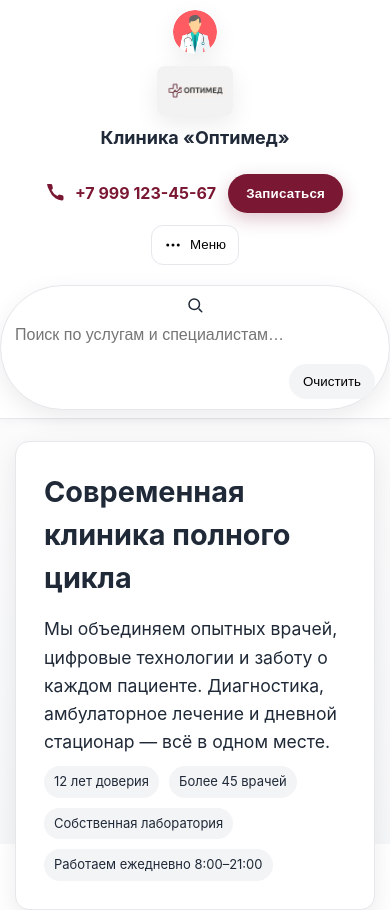
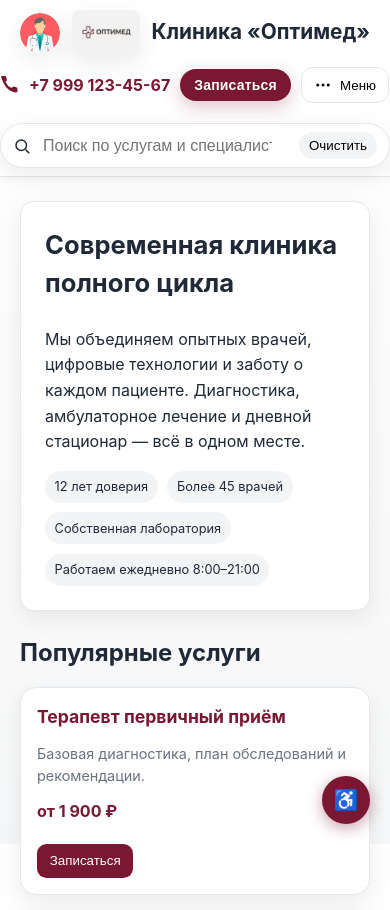
Before and after one commit to andry123-cpu/mpit_rabota, a Vue app in the folder frontend/vue-project/: page / in a window 390 px wide. Shown: the top 910 px of the page. Built offline with nearby package versions, Linux system fonts and the light colour scheme.

Commit message:
fix and add new tem

```diff
--- a/frontend/vue-project/src/views/HomeView.vue
+++ b/frontend/vue-project/src/views/HomeView.vue
@@ -1,8 +1,102 @@
 <script setup>
-import { ref, computed, onMounted } from 'vue'
+import { ref, computed, onMounted, watch } from 'vue'
 
 // ========================
-// ДАННЫЕ ПАЦИЕНТА И АНАЛИЗ
+// УПРАВЛЕНИЕ ТЕМАМИ
+// ========================
+const isHighContrast = ref(false)
+const fontSizeScale = ref(1.0) // 1.0 = нормальный, 1.5 = увеличенный
+
+// Загружаем настройки из localStorage
+onMounted(() => {
+  const savedContrast = localStorage.getItem('highContrastMode')
+  const savedFontSize = localStorage.getItem('fontSizeScale')
+
+  if (savedContrast) {
+    isHighContrast.value = JSON.parse(savedContrast)
+  }
+
+  if (savedFontSize) {
+    fontSizeScale.value = parseFloat(savedFontSize)
+  }
+
+  // Применяем настройки
+  applyAccessibilitySettings()
+})
+
+// Применяем настройки доступности
+const applyAccessibilitySettings = () => {
+  document.body.style.fontSize = `${16 * fontSizeScale.value}px`
+
+  if (isHighContrast.value) {
+    document.body.classList.add('high-contrast')
+  } else {
+    document.body.classList.remove('high-contrast')
+  }
+}
+
+// Сохраняем настройки при изменении
+watch(isHighContrast, (newValue) => {
+  localStorage.setItem('highContrastMode', JSON.stringify(newValue))
+  applyAccessibilitySettings()
+})
+
+watch(fontSizeScale, (newValue) => {
+  localStorage.setItem('fontSizeScale', newValue.toString())
+  applyAccessibilitySettings()
+})
+
+// Переключение контрастного режима
+const toggleHighContrast = () => {
+  isHighContrast.value = !isHighContrast.value
+}
+
+// Увеличение/уменьшение шрифта
+const increaseFontSize = () => {
+  fontSizeScale.value = Math.min(fontSizeScale.value + 0.2, 2.0)
+}
+
+const decreaseFontSize = () => {
+  fontSizeScale.value = Math.max(fontSizeScale.value - 0.2, 0.8)
+}
+
+// Сброс настроек
+const resetAccessibility = () => {
+  isHighContrast.value = false
+  fontSizeScale.value = 1.0
+}
+
+// Горячие клавиши
+onMounted(() => {
+  document.addEventListener('keydown', (e) => {
+    // Ctrl + + для увеличения шрифта
+    if (e.ctrlKey && e.key === '+') {
+      e.preventDefault()
+      increaseFontSize()
+    }
+
+    // Ctrl + - для уменьшения шрифта
+    if (e.ctrlKey && e.key === '-') {
+      e.preventDefault()
+      decreaseFontSize()
+    }
+
+    // Ctrl + 0 для сброса
+    if (e.ctrlKey && e.key === '0') {
+      e.preventDefault()
+      resetAccessibility()
+    }
+
+    // Ctrl + C для переключения контраста
+    if (e.ctrlKey && e.key.toLowerCase() === 'c') {
+      e.preventDefault()
+      toggleHighContrast()
+    }
+  })
+})
+
+// ========================
+// ОСТАЛЬНОЙ КОД (анализ пациентов, поиск и т.д.)
 // ========================
 
 const patientData = ref({
@@ -16,7 +110,6 @@ const analysisResult = ref(null)
 const isSubmitting = ref(false)
 const apiError = ref(null)
 
-// Списки симптомов для анализа
 const CRITICAL_SYMPTOMS = [
   'грудная боль', 'потеря сознания', 'одышка', 'инфаркт', 'инсульт',
   'сильное кровотечение', 'судороги', 'боль в груди', 'затруднённое дыхание'
@@ -34,13 +127,11 @@ const MILD_SYMPTOMS = [
   'мышечная слабость', 'боль в спине', 'отеки', 'рвота'
 ]
 
-// Нормализация симптомов для анализа
 const normalizeSymptoms = (input) => {
   if (!input) return []
   return input.toLowerCase().split(',').map(s => s.trim())
 }
 
-// Определение уровня срочности
 const analyzeUrgency = () => {
   const age = patientData.value.age
   const symptoms = normalizeSymptoms(patientData.value.symptoms)
@@ -49,7 +140,6 @@ const analyzeUrgency = () => {
   let urgency = 'низкая'
   let format = 'телемедицина'
 
-  // Критическая срочность
   const hasCriticalSymptom = symptoms.some(s =>
     CRITICAL_SYMPTOMS.some(cs => s.includes(cs))
   )
@@ -60,7 +150,6 @@ const analyzeUrgency = () => {
     urgency = 'критическая'
     format = 'выезд врача'
   } else {
-    // Высокая срочность
     const hasHighUrgencySymptom = symptoms.some(s =>
       HIGH_URGENCY_SYMPTOMS.some(hs => s.includes(hs))
     )
@@ -79,7 +168,6 @@ const analyzeUrgency = () => {
     }
   }
 
-  // Особый случай для пожилых пациентов
   if (age >= 75 && urgency !== 'критическая') {
     format = 'выезд врача (по возрасту)'
   }
@@ -87,7 +175,6 @@ const analyzeUrgency = () => {
   return { urgency, format }
 }
 
-// Отправка данных на сервер (заглушка)
 const submitTriageForm = async () => {
   if (!patientData.value.age || !patientData.value.symptoms || !patientData.value.location) {
     alert('Пожалуйста, заполните все обязательные поля')
@@ -98,11 +185,9 @@ const submitTriageForm = async () => {
   apiError.value = null
 
   try {
-    // Анализируем локально
     const result = analyzeUrgency()
     analysisResult.value = result
 
-    // ЗДЕСЬ БУДЕТ ОТПРАВКА НА БЭКЕНД
     console.log('Готово к отправке на сервер:', {
       ...patientData.value,
       urgency: result.urgency,
@@ -120,7 +205,6 @@ const submitTriageForm = async () => {
   }
 }
 
-// Очистка формы
 const resetForm = () => {
   patientData.value = {
     age: null,
@@ -132,7 +216,6 @@ const resetForm = () => {
   apiError.value = null
 }
 
-// Вычисляемые свойства для отображения
 const urgencyClass = computed(() => {
   if (!analysisResult.value) return ''
   const urgency = analysisResult.value.urgency.toLowerCase()
@@ -156,11 +239,7 @@ const recommendationText = computed(() => {
   }
 })
 
-// ========================
-// ФУНКЦИОНАЛ СТРАНИЦЫ
-// ========================
-
-// Мобильное меню
+// Функционал страницы
 onMounted(() => {
   const kebabBtn = document.getElementById('kebabBtn')
   const kebabMenu = document.getElementById('kebabMenu')
@@ -179,7 +258,6 @@ onMounted(() => {
     })
   }
 
-  // Модальное окно записи
   const dlg = document.getElementById('bookModal')
   const openBookBtn = document.getElementById('openBook')
 
@@ -193,7 +271,6 @@ onMounted(() => {
     })
   }
 
-  // Кнопки "Записаться" в карточках услуг
   document.querySelectorAll('.action').forEach(btn => {
     btn.addEventListener('click', () => {
       if (dlg) dlg.showModal()
@@ -201,7 +278,6 @@ onMounted(() => {
   })
 })
 
-// Поиск по услугам
 const searchQuery = ref('')
 const showNoResults = ref(false)
 
@@ -238,7 +314,6 @@ const clearSearch = () => {
   showNoResults.value = false
 }
 
-// Запись на приём
 const bookAppointment = () => {
   const dlg = document.getElementById('bookModal')
   if (dlg) dlg.showModal()
@@ -248,10 +323,6 @@ const closeModal = () => {
   const dlg = document.getElementById('bookModal')
   if (dlg) dlg.close('cancel')
 }
-
-// ========================
-// ДАННЫЕ ДЛЯ МОДАЛЬНОГО ОКНА
-// ========================
 
 const bookingData = ref({
   name: '',
@@ -266,7 +337,6 @@ const submitBookingForm = async () => {
   }
 
   try {
-    // ЗДЕСЬ БУДЕТ ОТПРАВКА ЗАПИСИ НА БЭКЕНД
     console.log('Готово к отправке записи:', {
       ...bookingData.value,
       triageResult: analysisResult.value
@@ -274,11 +344,9 @@ const submitBookingForm = async () => {
 
     alert('Спасибо! Мы свяжемся с вами в ближайшее время.')
 
-    // Закрываем модальное окно
     const dlg = document.getElementById('bookModal')
     if (dlg) dlg.close('ok')
 
-    // Очищаем форму
     bookingData.value = { name: '', phone: '', service: '' }
 
   } catch (error) {
@@ -297,6 +365,38 @@ const submitBookingForm = async () => {
           <img src="@/assets/images/Logo.png" alt="Оптимед — логотип" class="main-logo">
           <h1>Клиника «Оптимед»</h1>
         </a>
+
+        <!-- ПЕРЕКЛЮЧАТЕЛЬ ТЕМЫ -->
+        <div class="theme-toggle-container" aria-label="Настройки доступности">
+          <div class="theme-toggle" :class="{ 'high-contrast-active': isHighContrast }">
+            <button
+              class="theme-btn"
+              @click="decreaseFontSize"
+              aria-label="Уменьшить размер шрифта"
+              title="Уменьшить шрифт (Ctrl + -)"
+            >
+              A-
+            </button>
+            <button
+              class="theme-btn theme-btn-main"
+              @click="toggleHighContrast"
+              :aria-pressed="isHighContrast"
+              aria-label="Включить/выключить режим для слабовидящих"
+              title="Режим для слабовидящих (Ctrl + C)"
+            >
+              <span class="theme-indicator">{{ isHighContrast ? '♿' : '♿' }}</span>
+              <span class="theme-label">{{ isHighContrast ? 'Стандартная' : 'Для слабовидящих' }}</span>
+            </button>
+            <button
+              class="theme-btn"
+              @click="increaseFontSize"
+              aria-label="Увеличить размер шрифта"
+              title="Увеличить шрифт (Ctrl + +)"
+            >
+              A+
+            </button>
+          </div>
+        </div>
 
         <!-- «Записаться» + телефон + троеточие -->
         <div class="cta" role="group" aria-label="Контакты и запись">
@@ -324,7 +424,6 @@ const submitBookingForm = async () => {
         </nav>
       </div>
 
-
       <div class="container search-wrap">
         <form class="search" role="search" aria-label="Поиск по услугам" @submit.prevent>
           <svg width="18" height="18" viewBox="0 0 24 24" fill="none" aria-hidden="true">
@@ -350,7 +449,7 @@ const submitBookingForm = async () => {
         </div>
       </section>
 
-    <!-- Услуги (без изменений содержимого) -->
+      <!-- Услуги -->
       <section id="services" class="services" aria-labelledby="servicesTitle">
         <h3 id="servicesTitle">Популярные услуги</h3>
         <div class="grid" id="servicesGrid" aria-live="polite">
@@ -364,7 +463,7 @@ const submitBookingForm = async () => {
             <h4>{{ service.title }}</h4>
             <p>{{ service.description }}</p>
             <div class="price">{{ service.price }}</div>
-          <button class="action">Записаться</button>
+            <button class="action" @click="bookAppointment">Записаться</button>
           </article>
         </div>
         <p class="muted" id="nothingFound" v-show="showNoResults">Ничего не найдено. Попробуйте изменить запрос.</p>
@@ -405,6 +504,19 @@ const submitBookingForm = async () => {
         </div>
       </form>
     </dialog>
+
+    <!-- МОБИЛЬНЫЙ ПЕРЕКЛЮЧАТЕЛЬ -->
+    <div class="mobile-theme-toggle" aria-label="Мобильное меню доступности">
+      <button
+        class="mobile-theme-btn"
+        @click="toggleHighContrast"
+        :class="{ 'active': isHighContrast }"
+        :aria-pressed="isHighContrast"
+        aria-label="Включить/выключить режим для слабовидящих"
+      >
+        <span class="mobile-theme-icon">{{ isHighContrast ? '♿' : '♿' }}</span>
+      </button>
+    </div>
   </div>
 </template>
 
@@ -420,6 +532,14 @@ const submitBookingForm = async () => {
   --radius: 14px;
   --shadow: 0 8px 24px rgba(0, 0, 0, .08);
   --container: 1180px;
+
+  /* Цвета для режима слабовидящих */
+  --hc-bg: #000000;
+  --hc-text: #ffffff;
+  --hc-accent: #ffcc00;
+  --hc-border: #ffffff;
+  --hc-card: #1a1a1a;
+  --hc-input: #333333;
 }
 
 * { box-sizing: border-box; margin: 0; padding: 0; }
@@ -429,180 +549,289 @@ body {
   font-family: Inter, system-ui, -apple-system, Segoe UI, Roboto, Arial, sans-serif;
   color: var(--gray-800);
   background: linear-gradient(0deg, var(--gray-50), #ffffff);
+  transition: background-color 0.3s, color 0.3s;
 }
-.container { max-width: var(--container); margin: 0 auto; padding: 0 20px; }
 
-    /* АДАПТИВНОСТЬ - УЛУЧШЕНАЯ */
+/* Режим слабовидящих */
+body.high-contrast {
+  background: var(--hc-bg) !important;
+  color: var(--hc-text) !important;
+  background-image: none !important;
+  line-height: 1.7 !important;
+}
+
+/* СТИЛИ ПЕРЕКЛЮЧАТЕЛЯ ТЕМЫ */
+.theme-toggle-container {
+  display: flex;
+  align-items: center;
+  margin-left: 15px;
+}
+
+.theme-toggle {
+  display: flex;
+  gap: 8px;
+  background: var(--white);
+  border: 1px solid var(--gray-200);
+  border-radius: 20px;
+  padding: 4px;
+  box-shadow: var(--shadow);
+}
+
+.theme-toggle.high-contrast-active {
+  background: var(--hc-card);
+  border-color: var(--hc-border);
+}
+
+.theme-btn {
+  padding: 6px 12px;
+  border: none;
+  border-radius: 15px;
+  background: transparent;
+  color: var(--gray-800);
+  font-weight: 600;
+  cursor: pointer;
+  transition: all 0.2s ease;
+  font-size: 14px;
+}
+
+.theme-btn:hover {
+  background: var(--gray-200);
+}
+
+.theme-btn-main {
+  display: flex;
+  align-items: center;
+  gap: 6px;
+  background: var(--burgundy);
+  color: var(--white);
+  padding: 6px 14px;
+}
+
+.theme-btn-main:hover {
+  background: var(--burgundy-700);
+}
+
+.theme-indicator {
+  font-size: 18px;
+  line-height: 1;
+}
+
+.theme-label {
+  font-size: 14px;
+  font-weight: 600;
+}
+
+/* Стили для режима слабовидящих */
+body.high-contrast .theme-btn {
+  color: var(--hc-text);
+  background: var(--hc-card);
+  border-color: var(--hc-border);
+}
+
+body.high-contrast .theme-btn:hover {
+  background: #2a2a2a;
+}
+
+body.high-contrast .theme-btn-main {
+  background: var(--hc-accent);
+  color: #000000;
+}
+
+body.high-contrast .theme-btn-main:hover {
+  background: #ffdd55;
+  color: #000000;
+}
+
+/* МОБИЛЬНЫЙ ПЕРЕКЛЮЧАТЕЛЬ */
+.mobile-theme-toggle {
+  position: fixed;
+  bottom: 20px;
+  right: 20px;
+  z-index: 1000;
+  display: none;
+}
+
+.mobile-theme-btn {
+  width: 56px;
+  height: 56px;
+  border-radius: 50%;
+  background: var(--burgundy);
+  color: white;
+  border: none;
+  font-size: 24px;
+  box-shadow: 0 4px 15px rgba(122, 23, 50, 0.4);
+  cursor: pointer;
+  transition: all 0.2s ease;
+  display: flex;
+  align-items: center;
+  justify-content: center;
+}
+
+.mobile-theme-btn:hover {
+  transform: scale(1.1);
+  box-shadow: 0 6px 20px rgba(122, 23, 50, 0.6);
+}
+
+.mobile-theme-btn.active {
+  background: var(--hc-accent);
+  color: #000000;
+}
+
+/* Улучшенная доступность в режиме слабовидящих */
+body.high-contrast header {
+  background: var(--hc-card) !important;
+  border-bottom: 2px solid var(--hc-border) !important;
+  box-shadow: 0 4px 8px rgba(255,255,255,0.1) !important;
+}
+
+body.high-contrast .brand h1,
+body.high-contrast .about h2,
+body.high-contrast .services h3,
+body.high-contrast .card h4,
+body.high-contrast footer strong {
+  color: var(--hc-accent) !important;
+  text-shadow: 0 0 2px rgba(255,255,255,0.3) !important;
+}
+
+body.high-contrast .btn-primary {
+  background: var(--hc-accent) !important;
+  color: #000000 !important;
+  box-shadow: 0 4px 12px rgba(255,204,0,0.4) !important;
+}
+
+body.high-contrast .btn-primary:hover {
+  background: #ffdd55 !important;
+  box-shadow: 0 6px 16px rgba(255,204,0,0.6) !important;
+}
+
+body.high-contrast a:not(.btn),
+body.high-contrast .phone {
+  color: var(--hc-accent) !important;
+  text-decoration: underline !important;
+}
+
+body.high-contrast .search,
+body.high-contrast .card,
+body.high-contrast .about {
+  border: 2px solid var(--hc-border) !important;
+  background: var(--hc-card) !important;
+}
+
+body.high-contrast .kebab-menu {
+  background: var(--hc-card) !important;
+  border: 2px solid var(--hc-border) !important;
+}
+
+body.high-contrast input,
+body.high-contrast select,
+body.high-contrast button {
+  border: 2px solid var(--hc-border) !important;
+  background: var(--hc-input) !important;
+  color: var(--hc-text) !important;
+}
+
+body.high-contrast .price {
+  color: var(--hc-accent) !important;
+  font-weight: bold !important;
+}
+
+body.high-contrast dialog {
+  border: 3px solid var(--hc-border) !important;
+  background: var(--hc-card) !important;
+  color: var(--hc-text) !important;
+}
+
+/* Адаптивность для мобильных */
 @media (max-width: 768px) {
-      :root { --container: 100%; }
-      .container { padding: 0 15px; }
-      .topbar {
-        flex-direction: column;
-        gap: 12px;
-        text-align: center;
-        padding: 10px 0;
+  .theme-toggle-container {
+    display: none;
   }
-      .brand {
-        flex-direction: column;
-        gap: 8px;
-        width: 100%;
+
+  .mobile-theme-toggle {
+    display: block;
   }
-      .brand h1 {
-        font-size: 18px;
-        margin-top: 5px;
+
+  body.high-contrast .mobile-theme-btn {
+    background: var(--hc-accent) !important;
+    color: #000000 !important;
   }
-      .cta {
-        width: 100%;
-        justify-content: center;
-        flex-wrap: wrap;
-        margin-top: 10px;
-      }
-      .search-wrap { padding: 12px 0 5px 0; }
-      .search {
-        flex-direction: column;
-        padding: 10px;
-        border-radius: 12px;
-      }
-      .search input {
-        width: 100%;
-        margin-bottom: 8px;
-      }
-      .search button {
-        align-self: flex-end;
-        padding: 8px 16px;
-      }
-      .about {
-        padding: 20px;
-        margin-top: 12px;
-      }
-      .about h2 { font-size: 1.4rem; }
-      .services h3 {
-        font-size: 1.3rem;
-        margin-bottom: 8px;
-      }
-      .grid {
-        grid-template-columns: 1fr;
-        gap: 12px;
-      }
-      .card {
-        padding: 14px;
-        grid-column: span 1 !important;
-      }
-      .card h4 { font-size: 1rem; }
-      .card p { font-size: 0.9rem; }
-      .card .price { font-size: 1rem; }
-      .card .action {
-        padding: 8px 12px;
-        font-size: 0.9rem;
-      }
-      footer {
-        padding: 20px 0;
-        font-size: 14px;
-        text-align: center;
-      }
-      .contact-row {
-        flex-direction: column;
-        align-items: center;
-        gap: 8px;
-      }
-      .admin-link {
-        justify-content: center;
-        width: 100%;
+
+  body.high-contrast .mobile-theme-btn.active {
+    background: #ffaa00 !important;
+    color: #000000 !important;
   }
 }
 
+@media (max-width: 480px) {
+  .mobile-theme-btn {
+    width: 48px;
+    height: 48px;
+    font-size: 20px;
+  }
+}
+
+/* Остальные стили без изменений */
 header{position:sticky;top:0;z-index:50;background:var(--white);border-bottom:1px solid var(--gray-200);box-shadow:0 2px 10px rgba(0,0,0,.04)}
 .topbar{display:flex;align-items:center;justify-content:space-between;gap:16px;padding:14px 0}
 .brand{display:flex;align-items:center;gap:12px;text-decoration:none;color:inherit}
-    .brand h1{font-size:18px;line-height:1.1;margin:0}
+.brand h1{font-size:1.5rem;line-height:1.1;margin:0}
 
-    /*стиль лого */
 .main-logo {
-      height: 50px;
+  height: 45px;
   width: auto;
   display: block;
   border-radius: 8px;
   box-shadow: var(--shadow);
 }
 
-    /*доктор */
 .doc-img {
-      width: 44px;
-      height: 44px;
+  width: 40px;
+  height: 40px;
   border-radius: 50%;
   object-fit: cover;
   box-shadow: var(--shadow);
   background-color: #f8f9fa;
 }
 
-    .brand h1 {
-      font-size: 20px;
-      margin: 0;
-      align-self: center;
-    }
-
-    .kebab{border:1px solid var(--gray-200);background:var(--white);border-radius:12px;padding:10px 12px;cursor:pointer;display:inline-flex;align-items:center;gap:8px}
+.kebab{border:1px solid var(--gray-200);background:var(--white);border-radius:12px;padding:8px 12px;cursor:pointer;display:inline-flex;align-items:center;gap:8px}
 .kebab:hover{background:#fafafa}
-    .kebab-menu{position:absolute;right:20px;top:68px;background:var(--white);border:1px solid var(--gray-200);border-radius:12px;box-shadow:var(--shadow);padding:6px;width:220px;display:none}
+.kebab-menu{position:absolute;right:20px;top:64px;background:var(--white);border:1px solid var(--gray-200);border-radius:12px;box-shadow:var(--shadow);padding:6px;width:220px;display:none}
 .kebab-menu.open{display:block}
 .kebab-menu a{display:flex;gap:10px;align-items:center;padding:10px 12px;border-radius:10px;color:inherit;text-decoration:none}
 .kebab-menu a:hover{background:#f3f4f6}
 
-    /*CTA*/
-    .cta{display:flex;align-items:center;gap:12px;flex-wrap:wrap}
-    .btn{border:0;border-radius:999px;padding:12px 18px;cursor:pointer;font-weight:600;letter-spacing:.2px}
+.cta{display:flex;align-items:center;gap:10px;flex-wrap:wrap}
+.btn{border:0;border-radius:999px;padding:10px 16px;cursor:pointer;font-weight:600;letter-spacing:.2px}
 .btn-primary{background:var(--burgundy);color:var(--white);box-shadow:0 6px 18px rgba(122,23,50,.25)}
 .btn-primary:hover{background:var(--burgundy-700)}
-
-
-
 .phone{display:flex;align-items:center;gap:10px;font-weight:700;color:var(--burgundy);text-decoration:none;white-space:nowrap}
 
-    /*Поиск*/
-    .search-wrap{padding:22px 0 8px}
-    .search{display:flex;gap:12px;align-items:center;background:var(--white);border:1px solid var(--gray-200);border-radius:999px;padding:10px 14px;box-shadow:var(--shadow)}
-    .search input{border:0;outline:0;flex:1;font-size:16px;background:transparent}
-    .search button{border:0;border-radius:999px;padding:10px 14px;cursor:pointer;background:#f3f4f6}
+.search-wrap{padding:1.5rem 0 0.5rem}
+.search{display:flex;gap:12px;align-items:center;background:var(--white);border:1px solid var(--gray-200);border-radius:999px;padding:8px 12px;box-shadow:var(--shadow)}
+.search input{border:0;outline:0;flex:1;font-size:1rem;background:transparent}
+.search button{border:0;border-radius:999px;padding:8px 12px;cursor:pointer;background:#f3f4f6}
 .search button:hover{background:#ebecef}
 
+.about{margin-top:1.5rem;background:var(--white);border:1px solid var(--gray-200);border-radius:var(--radius);padding:1.5rem;box-shadow:var(--shadow);display:grid;gap:1rem}
+.about h2{margin:0 0 0.5rem 0;font-size:1.6rem}
+.about p{font-size:1rem;line-height:1.6;color:var(--gray-800)}
+.badges{display:flex;gap:0.6rem;flex-wrap:wrap}
+.badge{background:#f3f4f6;border-radius:999px;padding:0.4rem 0.6rem;font-size:0.8rem}
 
-    .about{margin-top:22px;background:var(--white);border:1px solid var(--gray-200);border-radius:var(--radius);padding:28px;box-shadow:var(--shadow);display:grid;gap:10px}
-    .about h2{margin:0 0 6px 0;font-size:1.8rem}
-    .about p{font-size:1.1rem;line-height:1.6;color:var(--gray-800)}
-    .badges{display:flex;gap:10px;flex-wrap:wrap}
-    .badge{background:#f3f4f6;border-radius:999px;padding:6px 10px;font-size:13px}
+.services{margin:1.5rem 0 3rem}
+.services h3{margin:0 0 1rem 0;font-size:1.5rem}
+.grid{display:grid;gap:1rem;grid-template-columns:repeat(12,1fr)}
+.card{grid-column:span 4;background:#fff;border:1px solid var(--gray-200);border-radius:1rem;padding:1rem;box-shadow:var(--shadow);display:flex;flex-direction:column;gap:0.8rem}
+.card.hidden { display: none; }
+.card h4{margin:0;font-size:1.1rem;color:var(--burgundy)}
+.card p{margin:0;color:var(--gray-500);font-size:0.9rem}
+.card .price{margin-top:auto;font-weight:700;font-size:1rem;color:var(--burgundy)}
+.card .action{margin-top:0.5rem;align-self:flex-start;background:var(--burgundy);color:#fff;border:0;border-radius:0.6rem;padding:0.6rem 0.8rem;cursor:pointer}
+.action:hover{background:var(--burgundy-700)}
+.muted{color:var(--gray-500);font-size:0.9rem}
 
-    .services{margin:26px 0 60px}
-    .services h3{margin:0 0 14px 0;font-size:1.6rem}
-    .grid{display:grid;gap:16px;grid-template-columns:repeat(12,1fr)}
-    .card{grid-column:span 4;background:#fff;border:1px solid var(--gray-200);border-radius:16px;padding:16px;box-shadow:var(--shadow);display:flex;flex-direction:column;gap:10px}
-    .card.hidden { display: none; }
-    .card h4{margin:0;font-size:1.2rem;color:var(--burgundy)}
-    .card p{margin:0;color:var(--gray-500);font-size:0.95rem}
-    .card .price{margin-top:auto;font-weight:700;font-size:1.1rem;color:var(--burgundy)}
-    .card .action{margin-top:8px;align-self:flex-start;background:var(--burgundy);color:#fff;border:0;border-radius:10px;padding:10px 12px;cursor:pointer}
-    .action:hover{background:var(--burgundy-700)}
-    .muted{color:var(--gray-500)}
+footer{border-top:1px solid var(--gray-200);background:var(--white);color:var(--gray-500);padding:1.5rem 0;font-size:0.9rem}
 
-    footer{border-top:1px solid var(--gray-200);background:var(--white);color:var(--gray-500);padding:28px 0;font-size:14px}
-
-    @media (max-width:960px){
-      .grid{grid-template-columns:repeat(6,1fr)}
-      .card{grid-column:span 3}
-    }
-    @media (max-width:768px){
-      .grid{grid-template-columns:repeat(1,1fr)}
-      .card{grid-column:span 1 !important}
-      .brand h1{font-size:16px}
-    }
-    @media (max-width:640px){
-      .brand h1{display:block;font-size:18px}
-      .search-wrap{padding-top:10px}
-      .kebab-menu{right:12px}
-      .topbar{padding:10px 0}
-    }
-
-    /* СТИЛИ ДЛЯ КНОПКИ В ФУТЕРЕ */
 .contact-row {
   display: flex;
   align-items: center;
@@ -637,35 +866,22 @@ body {
   line-height: 1;
 }
 
-    @media (max-width: 768px) {
-      .contact-row {
-        flex-direction: column;
-        align-items: flex-start;
-        gap: 8px;
+@media (max-width: 960px){
+  .grid{grid-template-columns:repeat(6,1fr)}
+  .card{grid-column:span 3}
 }
-
-      .admin-link {
-        font-size: 12px;
-        padding: 3px 7px;
+@media (max-width: 768px){
+  .grid{grid-template-columns:repeat(1,1fr)}
+  .card{grid-column:span 1 !important}
+  .brand h1{font-size:1.4rem}
+  .search-wrap{padding-top:10px}
+  .kebab-menu{right:12px}
+  .topbar{padding:10px 0; flex-direction: column; gap: 12px;}
+  .cta{width:100%; justify-content: center;}
 }
-
-      .admin-text {
-        display: inline;
-      }
-    }
-
-    @media (max-width: 480px) {
-      .admin-link {
-        font-size: 11px;
-        padding: 2px 6px;
-      }
-
-      .admin-icon {
-        font-size: 12px;
-      }
-
-      .admin-text {
-        display: none;
-      }
+@media (max-width: 640px){
+  .brand h1{font-size:1.3rem}
+  .search button{padding:6px 10px;}
+  .btn{padding:8px 14px; font-size:14px;}
 }
 </style>
```
Lines whose indentation alone changed are shown as unchanged.
